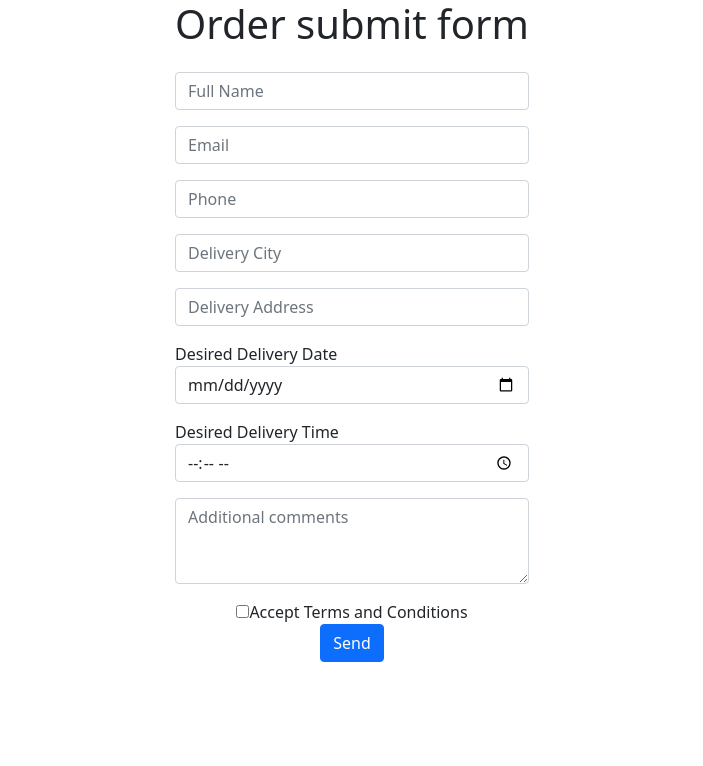
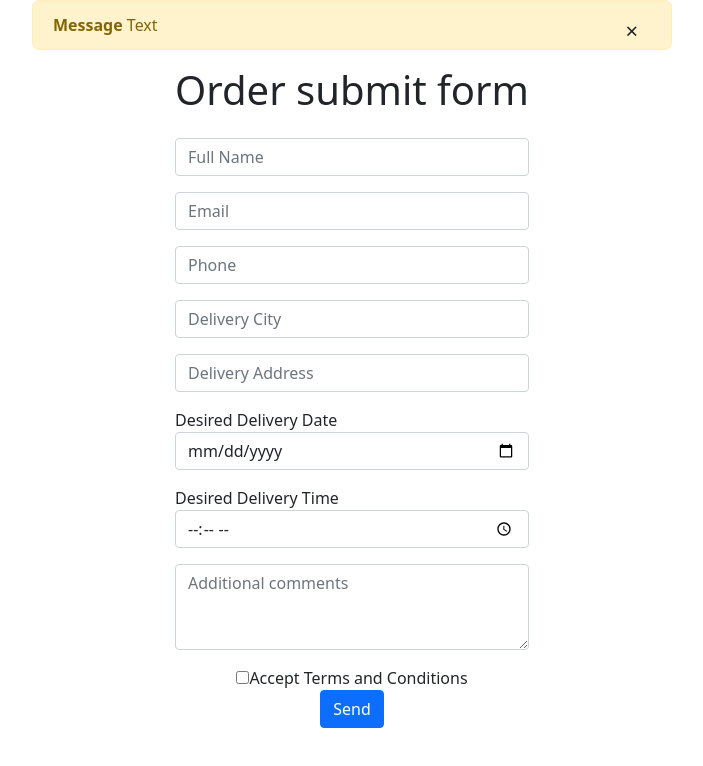
Before and after one commit to paul-baracci/vue-learning, a Vue app: page / in a window 1280 px wide. Shown: the top 766 px of the page, without its empty margins (288-991 px from the left). Built offline with nearby package versions, Linux system fonts and the light colour scheme.

Commit message:
Added Victor's alert example with close button and started working on tab component

```diff
--- a/src/App.vue
+++ b/src/App.vue
@@ -1,12 +1,17 @@
 <template>
+<div>
+  <Alert />
   <Form />
+</div>
 </template>
 
 <script>
 import Form from "./components/Form.vue";
+import Alert from "./components/Alert.vue";
+
 export default {
   name: "App",
-  components: { Form },
+  components: { Form, Alert },
 };
 </script>
 
--- /dev/null
+++ b/src/components/Alert.vue
@@ -0,0 +1,71 @@
+<template>
+  <div :class="[alert, alertType]" >
+    <slot></slot>
+    <strong>Message</strong> Text
+    <span class="btn closebtn" onclick="this.parentElement.style.display='none';">&times;</span>
+  </div>
+</template>
+<script>
+export default {
+  name: "Alert",
+  props: {
+    type: {
+      type: String,
+      required: true,
+      validator: function (value) {
+        return ['info', 'success', 'danger', 'warning'].indexOf(value) !== -1;
+      }
+    }
+  },
+  computed: {
+    alertType() {
+      // return `alert-${this.type}`;
+      return `alert-warning`
+    }
+  },
+  data() {
+    return {
+      alert: 'alert'
+    }
+  }
+}
+</script>
+<style scoped>
+.alert {
+  margin-left: auto;
+  margin-right: auto;
+  position: relative;
+  padding: .75rem 1.25rem;
+  margin-bottom: 1rem;
+  max-width: 40rem;
+  border: 1px solid transparent;
+  border-radius: .45rem;
+  align-items: center;
+}
+.alert-success {
+  color: #155724;
+  background-color: #d4edda;
+  border-color: #c3e6cb;
+}
+.alert-danger {
+  color: #721c24;
+  background-color: #f8d7da;
+  border-color: #f5c6cb;
+}
+.alert-warning {
+  color: #856404;
+  background-color: #fff3cd;
+  border-color: #ffeeba;
+}
+.alert-info {
+  color: #0c5460;
+  background-color: #d1ecf1;
+  border-color: #bee5eb;
+}
+.closebtn {
+  transition: 0.3s;
+  float: right;
+  font-size: 22px;
+  line-height: 20px;
+}
+</style>
--- a/src/components/Form.vue
+++ b/src/components/Form.vue
@@ -1,10 +1,9 @@
 <template>
   <div class="container d-flex justify-content-center">
-
     <form @submit.prevent="handleSubmit"  >
       <div class="row text-center">
-      <h1>Order submit form</h1>
-    </div>
+        <h1>Order submit form</h1>
+      </div>
       <div class="row my-3" >
         <div class="form-group">
             <input type="text" class="form-control" placeholder="Full Name" required v-model="fullName" />
@@ -62,6 +61,7 @@
 
 <script>
 export default {
+  el: '#alert',
   data() {
     return {
       fullName: "",
@@ -89,6 +89,12 @@ export default {
       console.log(this.comment)
       console.log(this.terms)
     },
+    showAlert(event) {
+      alert('Hello')
+      if (event) {
+        alert(event.target.tagName)
+      }
+    },
   },
 };
 </script>
--- a/src/main.js
+++ b/src/main.js
@@ -7,6 +7,7 @@ new Vue({
   render: h => h(App),
 }).$mount('#app')
 
+Vue.component('alert')
 import BootstrapVue from 'bootstrap-vue'
 import 'bootstrap/dist/css/bootstrap.css'
 import 'bootstrap-vue/dist/bootstrap-vue.css'
```
Also changed, not shown: src/components/Tabs.vue (added, +25 -0 lines), src/assets/logo.png (deleted).
